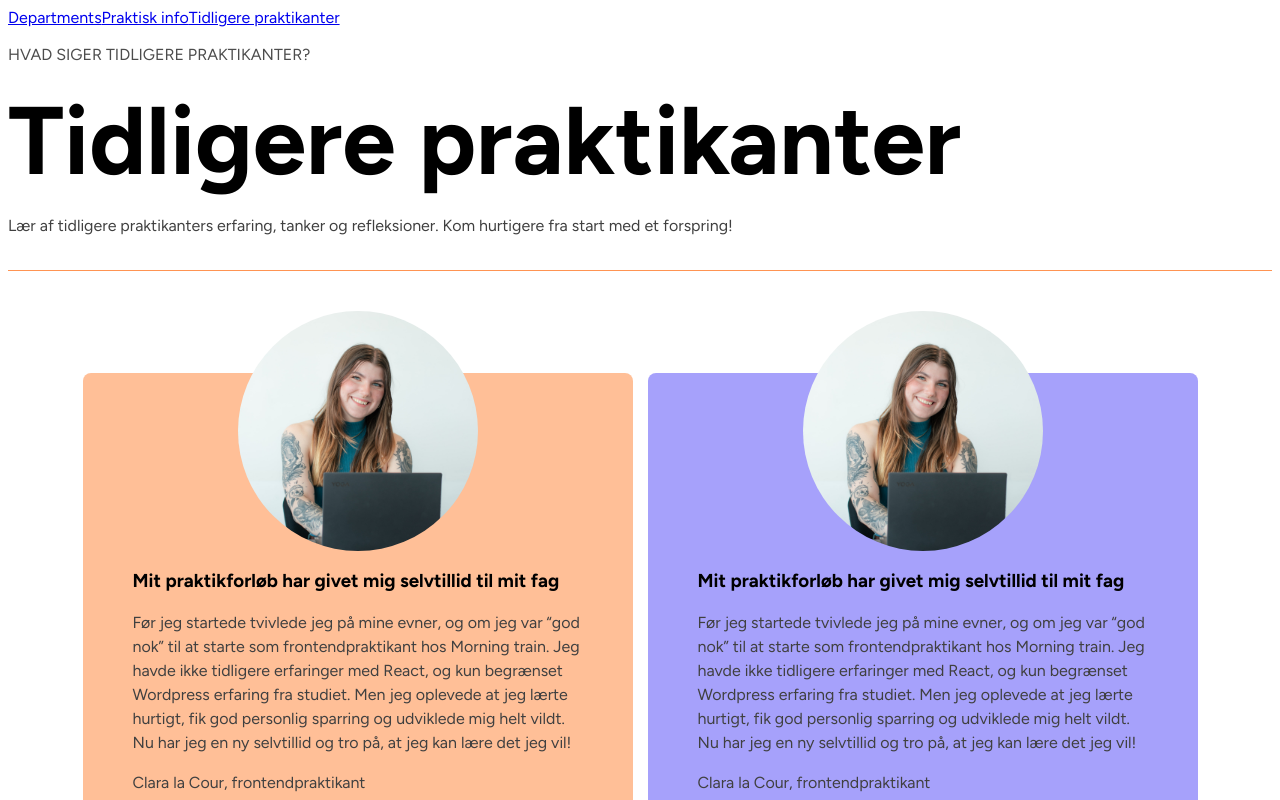
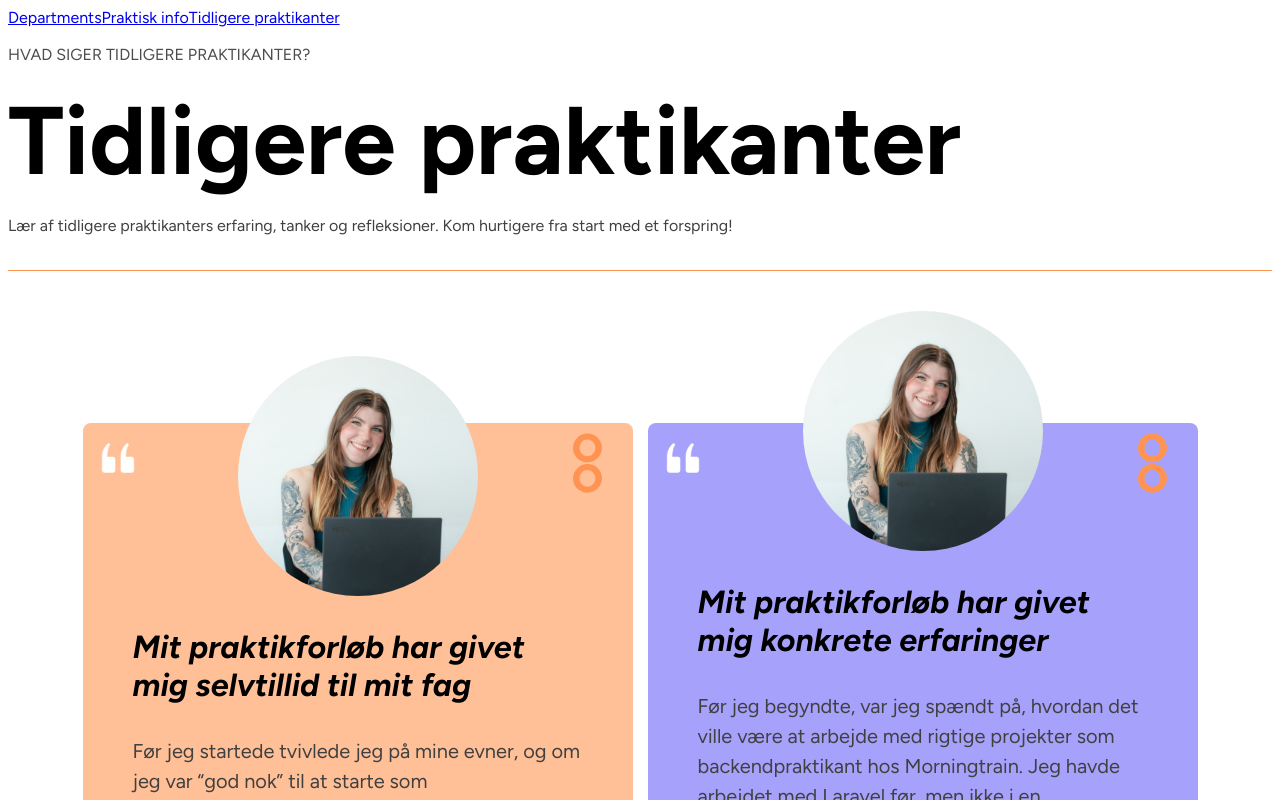
Before and after one commit to Bancharka/Hovedopgave-MT, a React (Vite) app: page /Testimonials in a window 1280 px wide. Shown: the top 800 px of the page. Built offline with nearby package versions, Linux system fonts and the light colour scheme.

Commit message:
moremoremore

```diff
--- a/src/components/cards/testimonials/TestimonialCard.jsx
+++ b/src/components/cards/testimonials/TestimonialCard.jsx
@@ -3,6 +3,9 @@ import "./TestimonialCard.scss";
 export default function TestimonialCard({ image, altText, heading, description, author, theme = "default" }) {
     return (
         <div className={`testimonial-card theme-${theme}`}>
+            <img className="testimonial-card__quote testimonial-card__quote--top" src="img/testimonials/quote.svg" alt="quote icon" />
+            <img className="testimonial-card__quote testimonial-card__quote--bottom" src="img/testimonials/quote.svg" alt="quote icon" />
+            <img className="testimonial-card__logo" src="img/testimonials/logo.svg" alt="Morningtrain Logo" />
             <img className="testimonial-card__image" src={image} alt={altText} />
             <div className="testimonial-card__content">
                 <h3 className="testimonial-card__heading">{heading}</h3>
--- a/src/components/cards/testimonials/TestimonialCard.scss
+++ b/src/components/cards/testimonials/TestimonialCard.scss
@@ -1,16 +1,17 @@
 @use '../../../styles/variables/index' as v;
+@use '../../../styles/mixins/breakpoints' as b;
 
 .testimonial-card {
   display: flex;
   flex-direction: column;
   justify-content: center;
   align-items: center;
-  padding: 50px;
+  padding: 0 50px 0 50px;
   border-radius: 8px;
   background-color: v.$lightorange;
   width: 450px;
   position: relative;
-  margin-top: 70px;
+  margin-top: 120px;
 
   &.theme-orange {
     background-color: v.$lightorange;
@@ -37,5 +38,38 @@
     margin-top: -25%;
   }
 
+  &__heading {
+    font-size: 2rem;
+    font-style: italic;
+  }
 
+  &__description {
+    font-size: 1.25rem;
+  }
+  &__author {
+    font-style: italic;
+  }
+
+  &__quote {
+    position: absolute;
+    width: 40px;
+    height: 40px;
+    pointer-events: none;
+
+    &--top {
+      top: 15px;
+      left: 15px;
+    }
+
+    &--bottom {
+      bottom: 15px;
+      right: 15px;
+      transform: rotate(180deg);
+    }
+  }
+  &__logo {
+    position: absolute;
+    right: 15px;
+    top: 10px;
+  }
 }
--- a/src/pages/testimonials/Testimonials.jsx
+++ b/src/pages/testimonials/Testimonials.jsx
@@ -24,10 +24,10 @@ export default function Testimonials() {
                     theme='purple'
                     image="/img/testimonials/clara.jpg"
                     altText="Frontendpraktikant Clara"
-                    heading="Mit praktikforløb har givet mig selvtillid til mit fag"
-                    description="Før jeg startede tvivlede jeg på mine evner, og om jeg var “god nok” til at starte som frontendpraktikant hos Morning train. Jeg havde ikke tidligere erfaringer med React, og kun begrænset Wordpress erfaring fra studiet.
-                                Men jeg oplevede at jeg lærte hurtigt, fik god personlig sparring og udviklede mig helt vildt. Nu har jeg en ny selvtillid og tro på, at jeg kan lære det jeg vil!"
-                    author="Clara la Cour, frontendpraktikant" />
+                    heading="Mit praktikforløb har givet mig konkrete erfaringer"
+                    description="Før jeg begyndte, var jeg spændt på, hvordan det ville være at arbejde med rigtige projekter som backendpraktikant hos Morningtrain. Jeg havde arbejdet med Laravel før, men ikke i en professionel kontekst, og Morningmedley var helt nyt for mig.
+                                Men jeg oplevede hurtigt, at min viden fra studiet kunne bruges i praksis. Jeg blev mødt med tillid og ansvar, og gennem tæt samarbejde med min(e) medpraktikant(er) har jeg lært enormt meget – både om tekniske løsninger og samarbejde i en professionel hverdag."
+                    author="Morten Andersen, backendpraktikant" />
                 <TestimonialCard
                     theme='green'
                     image="/img/testimonials/clara.jpg"
```
Also changed, not shown: public/img/testimonials/logo.svg (added), public/img/testimonials/quote.svg (added).
